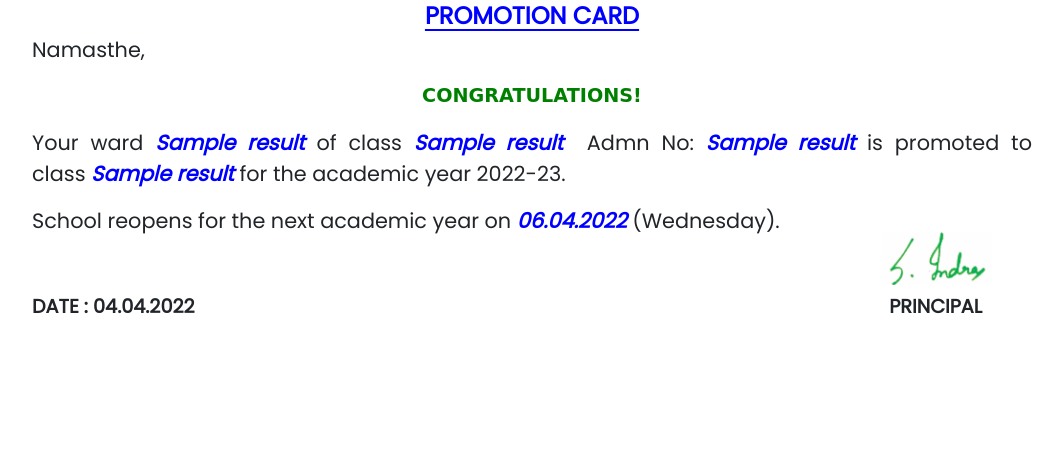
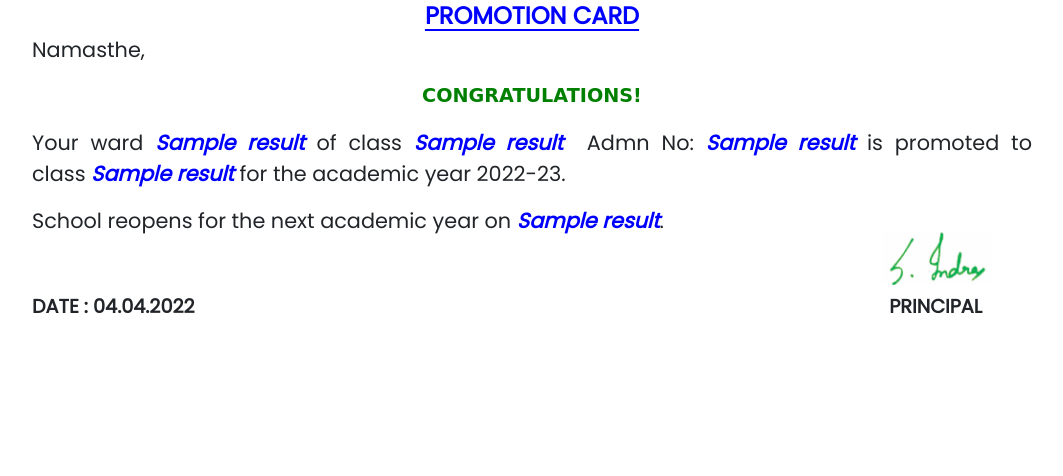
Before and after one commit to SmartGenieSolutions/SRDFVVPROMOTIONCARDOTHERCLASSES, a Flask app: template templates/marks.html in a window 1280 px wide. Shown: the part 157-633 px from the top of the page, without its empty margins (108-1171 px from the left). Run offline with Flask 2, Linux system fonts and the light colour scheme; the template is opened without the code that fills it: most values are stand-ins (such as "Sample title", 1, 10 or a date in 2020).

Commit message:
Update marks.html

```diff
--- a/templates/marks.html
+++ b/templates/marks.html
@@ -40,7 +40,7 @@
 
 
             <p id="message2">School reopens for the next academic year on <span
-                    class="student_admission_number">06.04.2022</span> (Wednesday).</p>
+                    class="student_admission_number">{{ result [4] }}</span>.</p>
 
 
             <div class="principal_s w-100">
```
